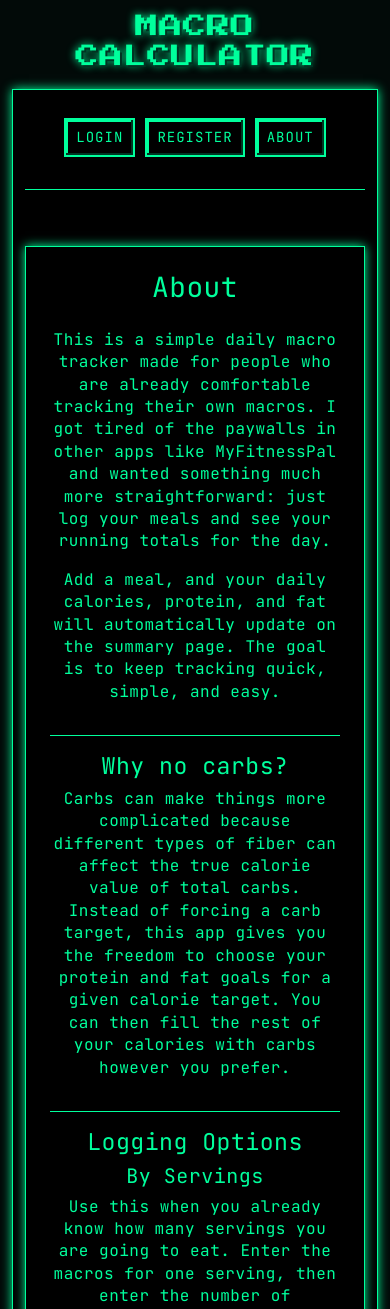
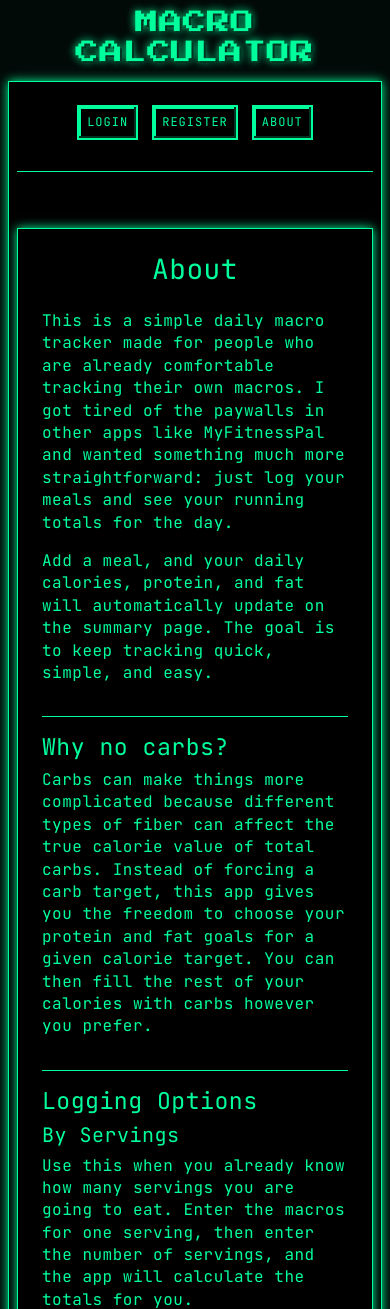
Before and after one commit to LefZeffard/macro-calculator, a Flask app: page /about in a window 390 px wide. Shown: the top 1309 px of the page. Run offline with Flask 3, Linux system fonts and the light colour scheme; data that the repository does not hold is empty; some libraries are stand-ins or nearby versions.

Commit message:
fix mobile layout v2

```diff
--- a/app/templates/base.html
+++ b/app/templates/base.html
@@ -1,7 +1,6 @@
 <!DOCTYPE html>
 <html lang="en">
     <head>
-
     <meta charset="utf-8">
     <meta name="viewport" content="width=device-width, initial-scale=1">
         {% if title %}
@@ -190,16 +189,49 @@
         border-color: #00ff9c;
         opacity: 1;
     }
+    @media (max-width: 768px) {
+    body {
+        padding: 8px;
+    }
+
+    .terminal-box {
+        padding: 8px;
+    }
+
+    .p-3 {
+        padding: 0.75rem !important;
+    }
+
+    .sql-table {
+        font-size: 14px;
+        min-width: 520px;
+    }
+
+    .sql-table th,
+    .sql-table td {
+        padding: 8px 10px;
+    }
+
+    .retro-terminal-btn {
+        font-size: 12px;
+        padding: 7px 8px;
+        margin: 3px;
+    }
+
+    .pixel-sprite-title {
+        margin-bottom: 12px;
+    }
+}
     </style>
     </head>
+    <body>
+    <div class="app-shell">
         <div class="pixel-sprite-title">
             MACRO CALCULATOR
         </div>
-    <body>
-        <div class="d-flex justify-content-center align-items-center min-vh-100">
-            <div class="text-center">
+
         <div class="terminal-box">
-                    <div class="p-3">
+            <div class="p-3 nav-wrap">
                 {% if current_user.is_anonymous %}
                     <a href="{{ url_for('login') }}" class="retro-terminal-btn">LOGIN</a>
                     <a href="{{ url_for('register') }}" class="retro-terminal-btn">REGISTER</a>
@@ -210,7 +242,9 @@
                 {% endif %}
                 <a href="{{ url_for('about') }}" class="retro-terminal-btn">ABOUT</a>
             </div>
+
             <hr>
+
             {% with messages=get_flashed_messages() %}
                 {% if messages %}
                     {% for message in messages %}
@@ -218,9 +252,9 @@
                     {% endfor %}
                 {% endif %}
             {% endwith %}
+
             <div class="mt-3">
                 {% block content %}{% endblock %}
-                    </div>
             </div>
         </div>
     </div>
```
Lines whose indentation alone changed are shown as unchanged.
